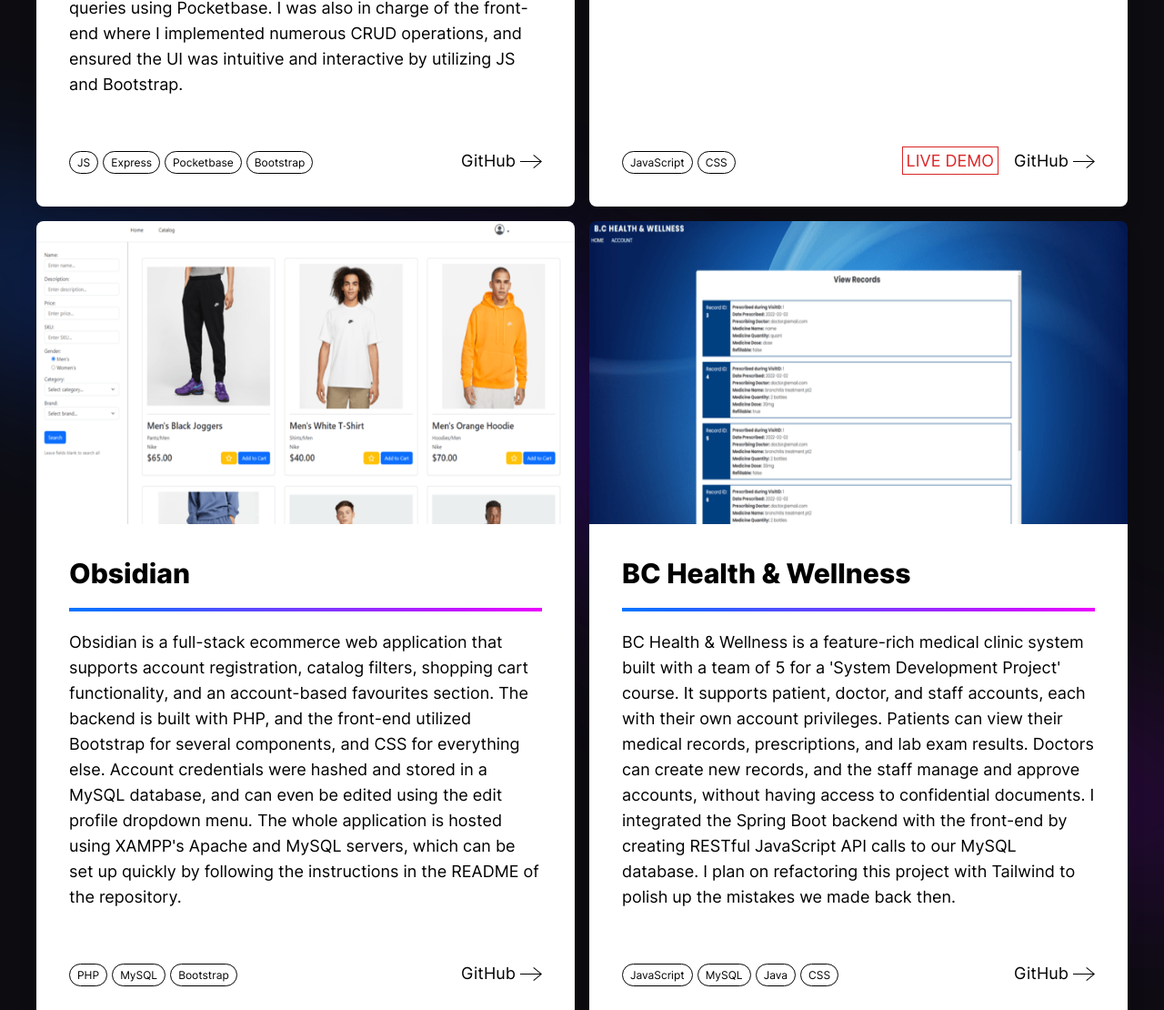
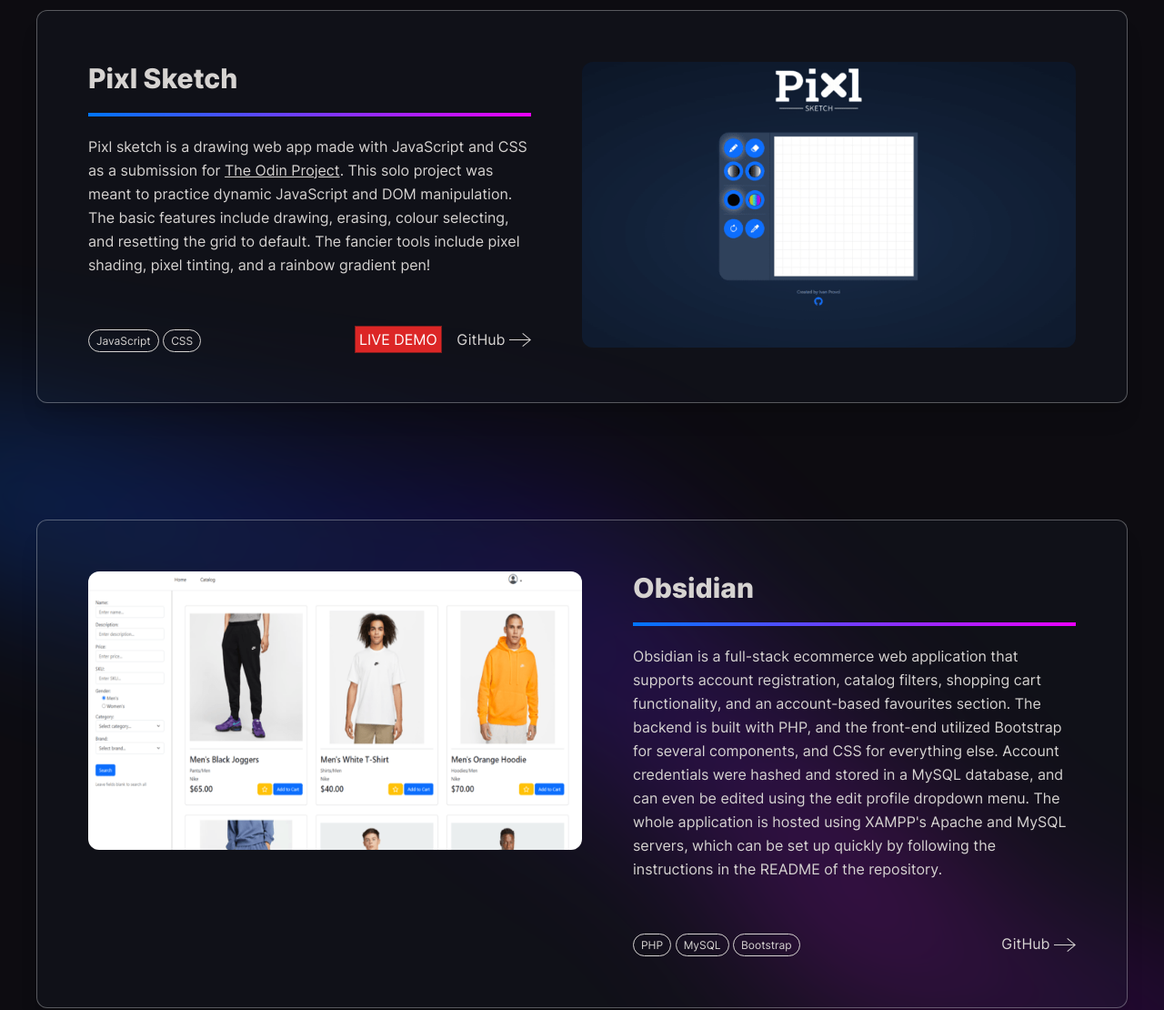
Before and after one commit to ivanprovci/portfolio, a website with bundled scripts: page docs/index.html in a window 1280 px wide. Shown: the part 3019-4129 px from the top of the page at 91% size. Built offline with nearby package versions, Linux system fonts and the light colour scheme.

Commit message:
update project cards look

```diff
--- a/docs/index.html
+++ b/docs/index.html
@@ -4,6 +4,7 @@
 <head>
    <meta charset="UTF-8">
    <meta name="viewport" content="width=device-width, initial-scale=1.0">
+   <meta name="description" content="Ivan's portfolio for his website projects.">
    <title>Ivan's Portfolio</title>
    <link rel="stylesheet" href="styles.css">
    <link rel="icon" href="assets/images/favicon.ico" type="image/x-icon">
@@ -204,12 +205,12 @@
 
       <div class="container w-full px-10 my-[100px] relative z-10">
          <h1 class="text-5xl pb-8 font-bold">Projects</h1>
-         <div class="grid lg:grid-cols-2 2xl:grid-cols-3 gap-4 text-sm sm:text-lg">
+         <div class="flex flex-col text-xs sm:text-lg gap-32">
             <!-- KPU Scheduler -->
-            <div class="shadow-xl flex flex-col">
-               <img src="assets/images/project-kpuscheduler.PNG" alt="pixl sketch project" width="700" height="405"
-                  loading="lazy" class="rounded-t-lg aspect-video">
-               <div class="p-6 sm:p-9 bg-white rounded-b-lg text-black flex-1 flex flex-col">
+            <div class="card">
+               <img src="assets/images/project-kpuscheduler.PNG" alt="scheduler project" width="700" height="405"
+                  loading="lazy">
+               <div>
                   <div class="flex-1">
                      <h2 class="font-extrabold text-3xl">KPU Scheduler</h2>
                      <div class="w-full h-1 my-5 bg-gradient-to-r from-[#0075FF] to-[#EB00FF]"></div>
@@ -234,7 +235,7 @@
                      <div>
                         <a href="https://github.com/ivanprovci/KPU-Scheduler" target="_blank">GitHub
                            <svg class="inline" width="24" height="24" xmlns="http://www.w3.org/2000/svg"
-                              fill-rule="evenodd" clip-rule="evenodd">
+                              fill-rule="evenodd" clip-rule="evenodd" fill="currentColor">
                               <path
                                  d="M21.883 12l-7.527 6.235.644.765 9-7.521-9-7.479-.645.764 7.529 6.236h-21.884v1h21.883z" />
                            </svg>
@@ -244,10 +245,10 @@
                </div>
             </div>
             <!-- pixl sketch -->
-            <div class="shadow-xl flex flex-col">
+            <div class="card xl:flex-row-reverse">
                <img src="assets/images/project-pixl-sketch.PNG" alt="pixl sketch project" width="700" height="405"
-                  loading="lazy" class="rounded-t-lg">
-               <div class="p-6 sm:p-9 bg-white rounded-b-lg text-black flex-1 flex flex-col">
+                  loading="lazy">
+               <div>
                   <div class="flex-1">
                      <h2 class="font-extrabold text-3xl">Pixl Sketch</h2>
                      <div class="w-full h-1 my-5 bg-gradient-to-r from-[#0075FF] to-[#EB00FF]"></div>
@@ -267,12 +268,12 @@
                         <span class="projects-tool-used">CSS</span>
                      </div>
                      <div>
-                        <a class="border p-1 mr-3 border-red-600 text-red-600"
+                        <a class="p-1 mr-3 border border-red-900 bg-red-600 text-white"
                            href="https://ivanprovci.github.io/pixl-sketch/" target="_blank">LIVE
                            DEMO</a>
                         <a href="https://github.com/ivanprovci/pixl-sketch" target="_blank">GitHub
                            <svg class="inline" width="24" height="24" xmlns="http://www.w3.org/2000/svg"
-                              fill-rule="evenodd" clip-rule="evenodd">
+                              fill-rule="evenodd" clip-rule="evenodd" fill="currentColor">
                               <path
                                  d="M21.883 12l-7.527 6.235.644.765 9-7.521-9-7.479-.645.764 7.529 6.236h-21.884v1h21.883z" />
                            </svg>
@@ -282,10 +283,10 @@
                </div>
             </div>
             <!-- obsidian -->
-            <div class="shadow-xl flex flex-col">
+            <div class="card">
                <img src="assets/images/project-obsidian.PNG" alt="obsidian project" width="700" height="349"
                   loading="lazy" class="rounded-t-lg aspect-video">
-               <div class="p-6 sm:p-9 bg-white rounded-b-lg text-black flex-1 flex flex-col">
+               <div>
                   <div class="flex-1">
                      <h2 class="font-extrabold text-3xl">Obsidian</h2>
                      <div class="w-full h-1 my-5 bg-gradient-to-r from-[#0075FF] to-[#EB00FF]"></div>
@@ -307,7 +308,7 @@
                      </div>
                      <a href="https://github.com/ivanprovci/Obsidian-Ecomm" target="_blank">GitHub
                         <svg class="inline" width="24" height="24" xmlns="http://www.w3.org/2000/svg"
-                           fill-rule="evenodd" clip-rule="evenodd">
+                           fill-rule="evenodd" clip-rule="evenodd" fill="currentColor">
                            <path
                               d="M21.883 12l-7.527 6.235.644.765 9-7.521-9-7.479-.645.764 7.529 6.236h-21.884v1h21.883z" />
                         </svg>
@@ -316,10 +317,10 @@
                </div>
             </div>
             <!-- medical clinic  -->
-            <div class="shadow-xl flex flex-col">
+            <div class="card xl:flex-row-reverse">
                <img src="assets/images/project-medical-clinic.PNG" alt="medical clinic project" width="700"
                   loading="lazy" height="316" class="rounded-t-lg aspect-video">
-               <div class="p-6 sm:p-9 bg-white rounded-b-lg text-black flex-1 flex flex-col">
+               <div>
                   <div class="flex-1">
                      <h2 class="font-extrabold text-3xl">BC Health & Wellness</h2>
                      <div class="w-full h-1 my-5 bg-gradient-to-r from-[#0075FF] to-[#EB00FF]"></div>
@@ -342,7 +343,7 @@
                      </div>
                      <a href="https://github.com/ivanprovci/medical-clinic-system" target="_blank">GitHub
                         <svg class="inline" width="24" height="24" xmlns="http://www.w3.org/2000/svg"
-                           fill-rule="evenodd" clip-rule="evenodd">
+                           fill-rule="evenodd" clip-rule="evenodd" fill="currentColor">
                            <path
                               d="M21.883 12l-7.527 6.235.644.765 9-7.521-9-7.479-.645.764 7.529 6.236h-21.884v1h21.883z" />
                         </svg>
@@ -351,14 +352,14 @@
                </div>
             </div>
             <!-- portfolio  -->
-            <div class="shadow-xl flex flex-col">
+            <div class="card">
                <img src="assets/images/project-portfolio.PNG" alt="portfolio project" width="700" height="386"
-                  loading="lazy" class="rounded-t-lg">
-               <div class="p-6 sm:p-9 bg-white rounded-b-lg text-black flex-1 flex flex-col">
+                  loading="lazy">
+               <div>
                   <div class="flex-1">
                      <h2 class="font-extrabold text-3xl">Portfolio</h2>
                      <div class="w-full h-1 my-5 bg-gradient-to-r from-[#0075FF] to-[#EB00FF]"></div>
-                     <p>This porfolio project deserves to be on my portfolio! It's the first project where I
+                     <p>This portfolio project deserves to be on my portfolio! It's the first project where I
                         truly spent a lot of time on the design process. It's also my first Tailwind project
                         and, I have to admit, I'm a big fan. I had fun experimenting with a utility class based
                         approach and learned a lot in the process. This website is fully responsive on all
@@ -371,7 +372,7 @@
                      </div>
                      <a href="https://github.com/ivanprovci/portfolio" target="_blank">GitHub
                         <svg class="inline" width="24" height="24" xmlns="http://www.w3.org/2000/svg"
-                           fill-rule="evenodd" clip-rule="evenodd">
+                           fill-rule="evenodd" clip-rule="evenodd" fill="currentColor">
                            <path
                               d="M21.883 12l-7.527 6.235.644.765 9-7.521-9-7.479-.645.764 7.529 6.236h-21.884v1h21.883z" />
                         </svg>
@@ -399,7 +400,7 @@
                   target="_blank">ivanprovci@yahoo.com</a>
 
                <button id="btn-copy-email" class="hidden sm:inline-block group bg-neutral-800 border-neutral-600 hover:bg-neutral-700 p-4 rounded-lg border
-                        relative tooltip transition-colors">
+                        relative tooltip transition-colors" aria-label="copy email">
                   <svg xmlns="http://www.w3.org/2000/svg" width="16" height="16" fill="currentColor" class="max-h-10"
                      viewBox="0 0 16 16">
                      <path fill-rule="evenodd"
--- a/src/styles.css
+++ b/src/styles.css
@@ -11,8 +11,20 @@
 	}
 
 	.projects-tool-used {
-		@apply border border-black rounded-full py-1 px-2 text-[10px] sm:text-xs
-        hover:bg-black hover:text-white hover:transition;
+		@apply border border-stone-300 rounded-full py-1 px-2 text-[10px] sm:text-xs
+        hover:bg-white hover:text-black hover:transition;
+	}
+
+	.card {
+		@apply shadow-xl flex flex-col gap-6 xl:gap-14 xl:flex-row text-stone-300 text-base leading-relaxed bg-slate-800 bg-opacity-20 border border-white border-opacity-30 rounded-xl p-6 md:p-14;
+	}
+
+	.card > img {
+		@apply rounded-xl xl:w-1/2 mx-auto mb-auto;
+	}
+
+	.card > div {
+		@apply bg-opacity-20 xl:w-1/2 flex-1 flex flex-col;
 	}
 }
 
@@ -22,7 +34,7 @@
 	--btn-bg-2: #f8b500;
 	--btn-bg-color: #4b3900;
 	cursor: pointer;
-	transition: 0.3s;
+	transition: 0.5s;
 	background-size: 280% auto;
 	background-image: linear-gradient(325deg, var(--btn-bg-2) 0%, var(--btn-bg-1) 55%, var(--btn-bg-2) 90%);
 	border: none;
```
Also changed, not shown: docs/styles.css.
